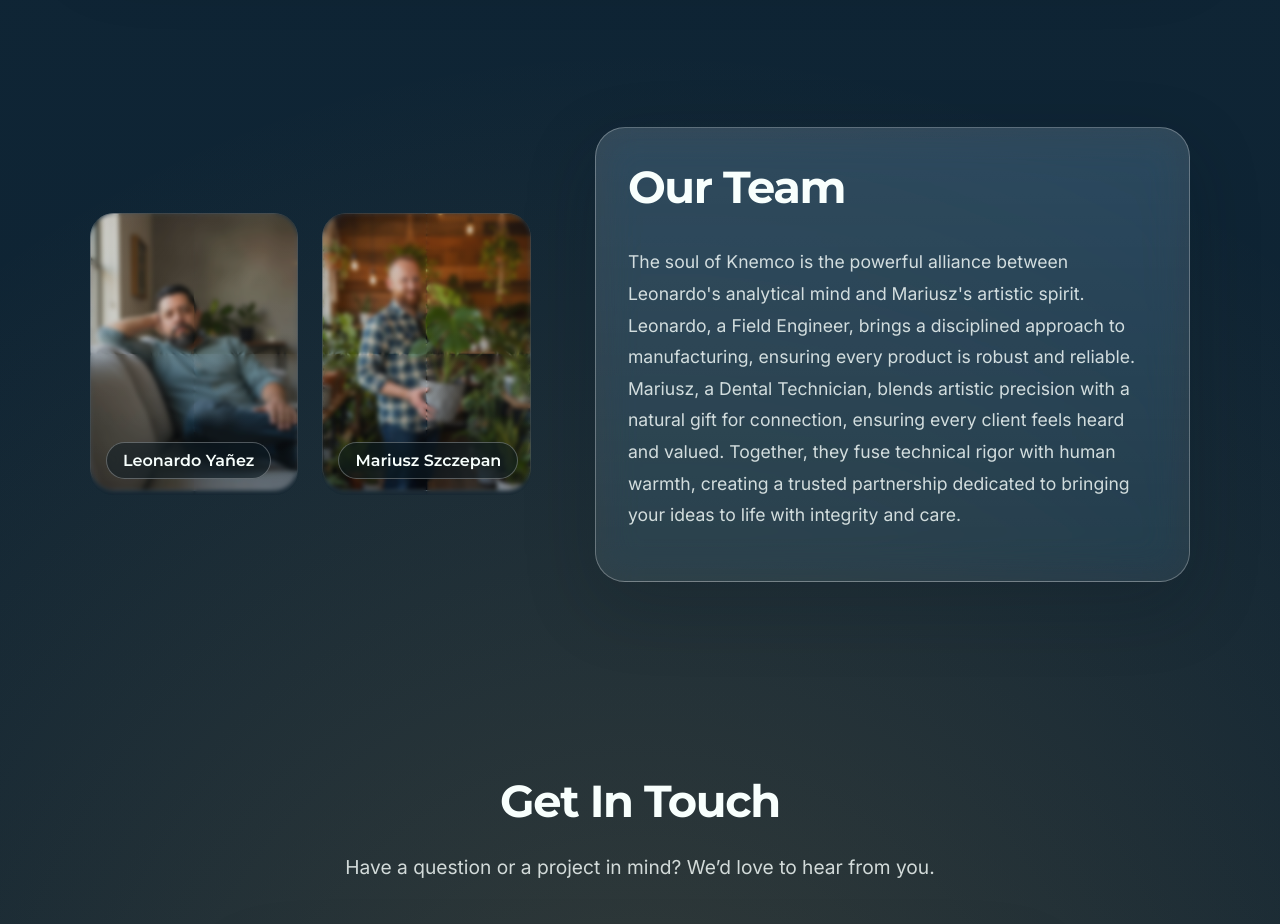
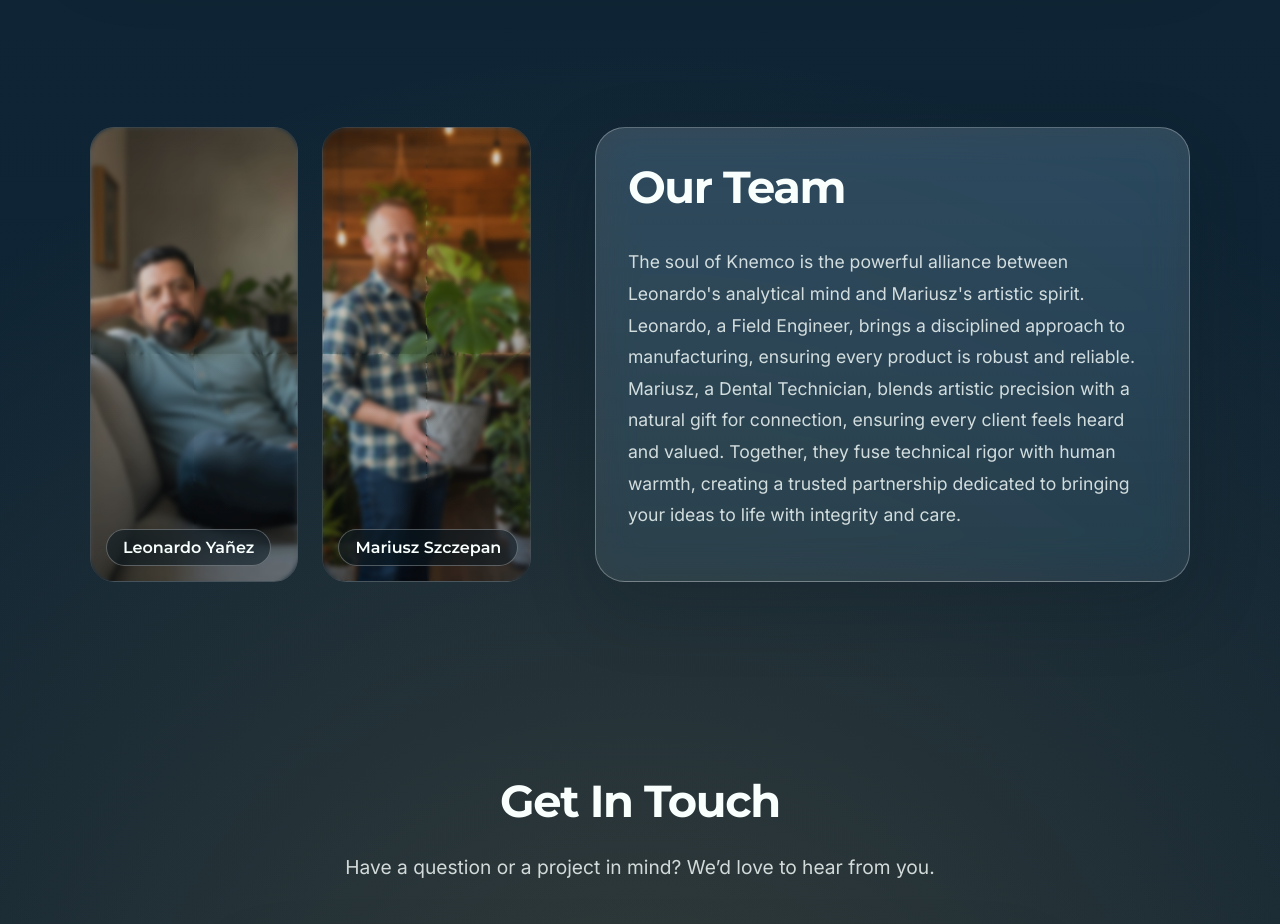
Before and after one commit to MauroMiranda0/knemco-manufacturing-fullstack, a React (Vite) app in the folder client/: page / in a window 1280 px wide. Shown: the part 3380-4304 px from the top of the page. Built offline with nearby package versions, Linux system fonts and the light colour scheme.

Commit message:
feat: match about cards height

```diff
--- a/client/src/styles/AboutSection.css
+++ b/client/src/styles/AboutSection.css
@@ -5,7 +5,7 @@
 
 .about-container {
   display: flex;
-  align-items: center;
+  align-items: stretch;
   gap: 4rem;
   max-width: 1100px;
   margin: 0 auto;
@@ -20,6 +20,7 @@
 
 .about-image-wrapper {
   flex: 1;
+  height: 100%;
   position: relative;
   overflow: hidden;
   border-radius: 24px;
@@ -27,8 +28,7 @@
 
 .about-image {
   width: 100%;
-  height: auto;
-  aspect-ratio: 3 / 4; /* Proporción de retrato para las fotos */
+  height: 100%;
   object-fit: cover;
   border-radius: 24px;
   border: 1px solid rgba(255, 255, 255, 0.24);
@@ -143,6 +143,9 @@
       width: 100%;
       max-width: 500px; /* Evita que las imágenes sean demasiado grandes en tablets */
   }
+  .about-image-wrapper {
+      height: auto;
+  }
   .about-content-column {
       text-align: center;
   }
@@ -155,4 +158,7 @@
   .about-images-column {
       flex-direction: column;
   }
+  .about-image {
+      aspect-ratio: 3 / 4;
+  }
 }
```
